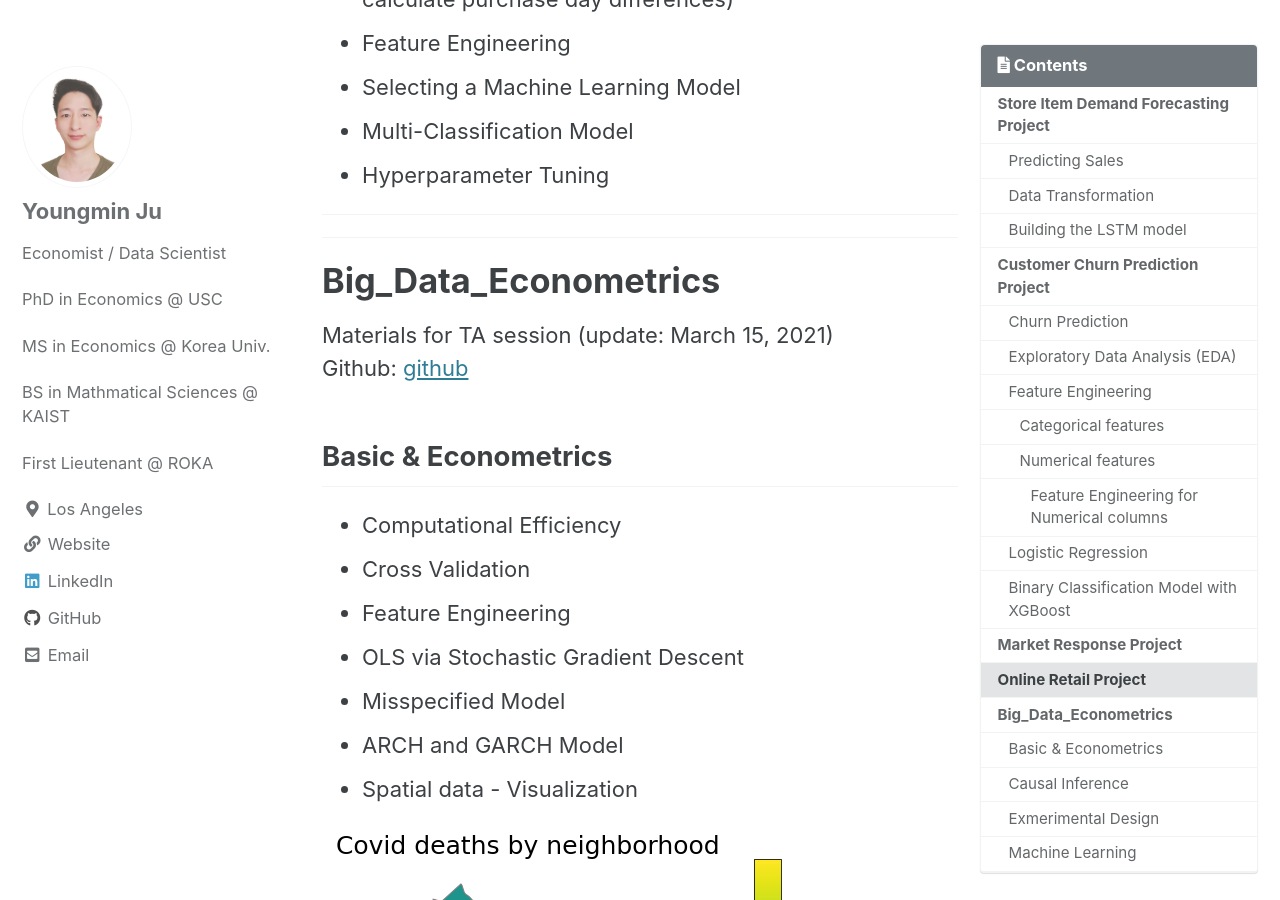
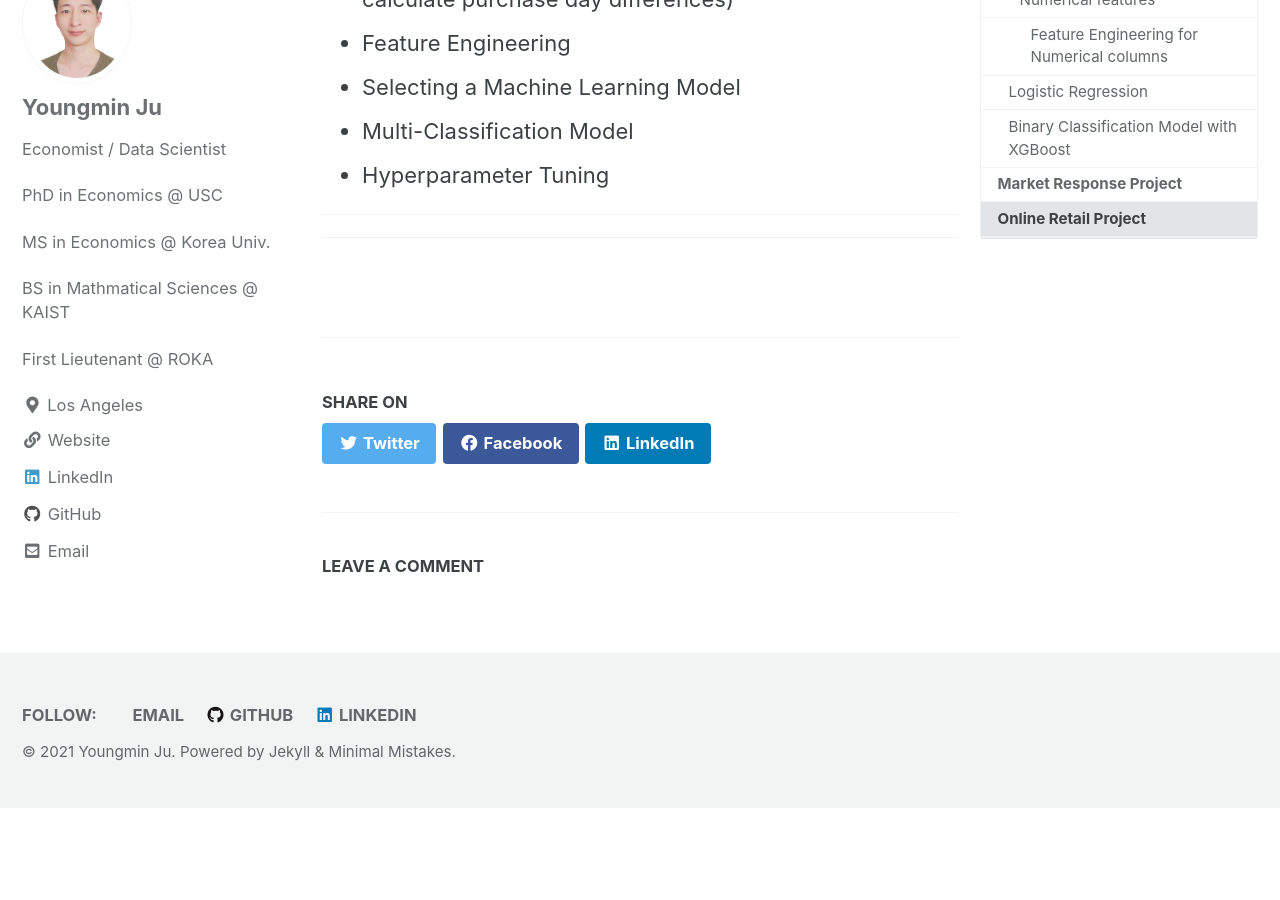
Before and after one commit to ymju86/ymju86.github.io, a Jekyll site: the page built from _pages/portfolio.md, in a window 1280 px wide and 900 px high, scrolled down 15013 px. Built offline with Jekyll 4.4.1, drawn with Linux system fonts in a browser that asks for light colours; cached includes are drawn as plain includes; comment, search, counter and statistics services are not loaded; after the commit the page ends 15821 px from its top, so only the background shows below that; some of the changed text lies outside the part shown.

Commit message:
Update portfolio.md

```diff
--- a/_pages/portfolio.md
+++ b/_pages/portfolio.md
@@ -215,59 +215,3 @@ Predicting Next Purchase Day
 
 --------------------------------------------------------------------------------------
 --------------------------------------------------------------------------------------
-
-# Big_Data_Econometrics
-Materials for TA session (update: March 15, 2021)
-Github: [github](https://github.com/ymju86/Big_Data_Econometrics)
-
-## Basic & Econometrics
-- Computational Efficiency
-- Cross Validation
-- Feature Engineering
-- OLS via Stochastic Gradient Descent
-- Misspecified Model
-- ARCH and GARCH Model
-- Spatial data - Visualization
-
-![alt text](/images/covid.png)
-![alt text](/images/pair.png)
-![alt text](/images/box.png)
-
-## Causal Inference
-- Instrumental Variables & Regression Discontinuity
-- Differences in Differences
-
-![alt text](/images/dd1.png)
-![alt text](/images/dd.png)
-
-- Blocking estimator & Matching estimator
-   - Pre-processing phase:
-   - Assess covariate balance
-   - Estimate propensity score
-   - Trim sample
-   - Stratify sample
-
-![alt text](/images/ps_score.png)
-
-## Exmerimental Design
-- A/B Testing
-- Randomized Experiments
-
-![alt text](/images/re.png)
-![alt text](/images/ci.png)
-![alt text](/images/re_cov.png)
-
-## Machine Learning
-- Principan Component Analysis (PCA)
-- Regularized Regression
-- Double LASSO
-- Manifold Learning
-
-![alt text](/images/ridge.png)
-![alt text](/images/lasso.png)
-![alt text](/images/lasso_en.png)
-![alt text](/images/pos_lasso.png)
-![alt text](/images/en.png)
-
---------------------------------------------------------------------------------------
---------------------------------------------------------------------------------------
```
